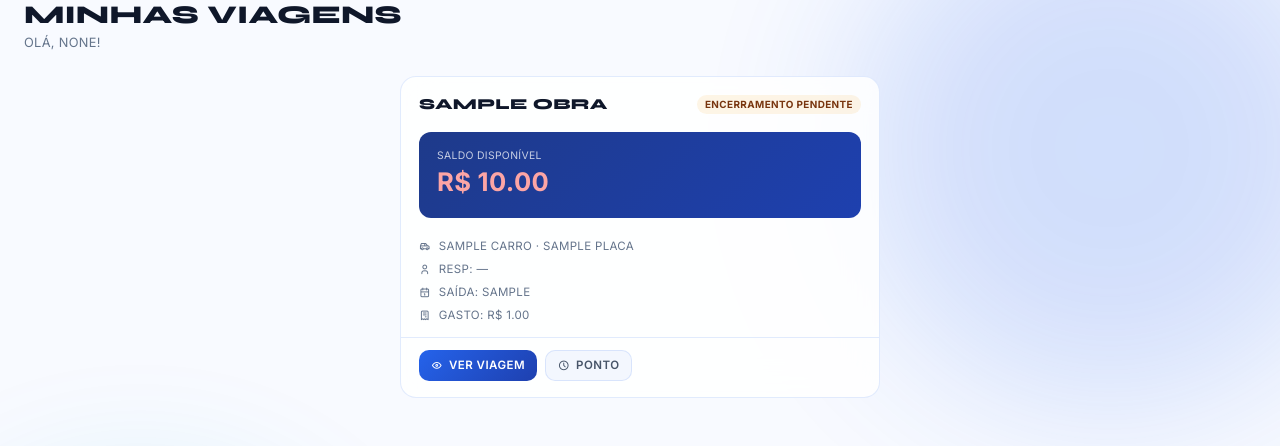
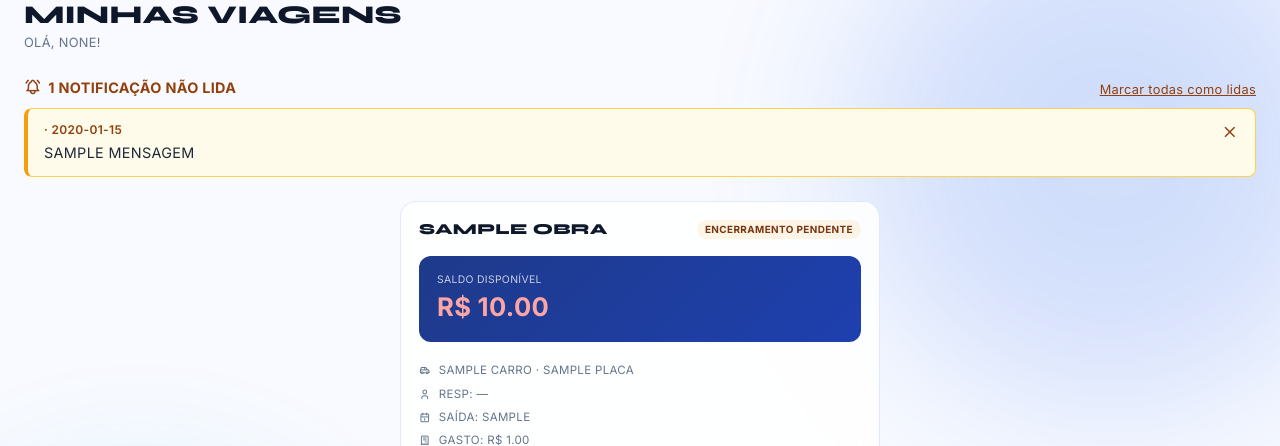
Before and after one commit to josearsilva95/campo, a Flask app: template templates/tecnico/dashboard.html in a window 1280 px wide. Shown: the top 446 px of the page. Run offline with Flask 3, Linux system fonts and the light colour scheme; the template is opened without the code that fills it: most values are stand-ins (such as "Sample title", 1, 10 or a date in 2020); some libraries are stand-ins or nearby versions.

Commit message:
feat: notificacoes no sistema para tecnicos (nova viagem, parada, encerramento)

```diff
--- a/routes/tecnico.py
+++ b/routes/tecnico.py
@@ -8,6 +8,7 @@ from models.gasto import listar_gastos, lancar_gasto, deletar_gasto, upload_foto
 from models.ponto import registrar_ponto, buscar_ponto, historico_pontos, total_horas_viagem
 from models.parada import listar_paradas
 from models.checklist import buscar_checklist, salvar_checklist, CAMPOS_BOOL
+from models.notificacao import buscar_nao_lidas, marcar_todas_lidas, marcar_lida
 
 tecnico_bp = Blueprint("tecnico", __name__, url_prefix="/tecnico")
 
@@ -43,7 +44,22 @@ def verificar_acesso_viagem(viagem_id: str, usuario_id: str):
 def dashboard():
     uid = session["usuario_id"]
     viagens = vm.todas_viagens_do_tecnico(uid)
-    return render_template("tecnico/dashboard.html", viagens=viagens)
+    notificacoes = buscar_nao_lidas(uid)
+    return render_template("tecnico/dashboard.html", viagens=viagens, notificacoes=notificacoes)
+
+
+@tecnico_bp.route("/notificacoes/marcar-lidas", methods=["POST"])
+@requer_login
+def marcar_notificacoes_lidas():
+    marcar_todas_lidas(session["usuario_id"])
+    return redirect(url_for("tecnico.dashboard"))
+
+
+@tecnico_bp.route("/notificacoes/<nid>/lida", methods=["POST"])
+@requer_login
+def marcar_notificacao_lida(nid):
+    marcar_lida(nid)
+    return redirect(request.referrer or url_for("tecnico.dashboard"))
 
 
 # ── Detalhe da viagem ────────────────────────────────────────
--- a/templates/tecnico/dashboard.html
+++ b/templates/tecnico/dashboard.html
@@ -8,6 +8,41 @@
     <p class="page-sub">Olá, {{ session.get('nome') }}!</p>
   </div>
 </div>
+
+{% if notificacoes %}
+<div style="margin-bottom:1.5rem">
+  <div style="display:flex;justify-content:space-between;align-items:center;margin-bottom:.5rem">
+    <h3 style="font-size:.9rem;font-weight:700;color:#92400e;display:flex;align-items:center;gap:.4rem">
+      <i class="ti ti-bell-ringing" style="font-size:1.1rem"></i>
+      {{ notificacoes|length }} notificação{% if notificacoes|length > 1 %}ões{% endif %} não lida{% if notificacoes|length > 1 %}s{% endif %}
+    </h3>
+    <form method="POST" action="{{ url_for('tecnico.marcar_notificacoes_lidas') }}" style="display:inline">
+      <button type="submit" style="background:none;border:none;color:#92400e;font-size:.8rem;cursor:pointer;text-decoration:underline">
+        Marcar todas como lidas
+      </button>
+    </form>
+  </div>
+  {% for n in notificacoes %}
+  <div style="background:#fffbeb;border:1px solid #fcd34d;border-left:4px solid #f59e0b;border-radius:8px;padding:.75rem 1rem;margin-bottom:.5rem;display:flex;justify-content:space-between;align-items:flex-start;gap:.5rem">
+    <div>
+      <div style="font-size:.75rem;color:#92400e;font-weight:600;margin-bottom:.2rem">
+        {% if n.tipo == 'nova_viagem' %}<i class="ti ti-map-pin"></i> Nova Viagem
+        {% elif n.tipo == 'nova_parada' %}<i class="ti ti-route"></i> Nova Parada
+        {% elif n.tipo == 'encerramento_aprovado' %}<i class="ti ti-circle-check"></i> Encerramento Aprovado
+        {% endif %}
+        · {{ n.created_at[:10] }}
+      </div>
+      <div style="font-size:.9rem;color:#1e293b">{{ n.mensagem }}</div>
+    </div>
+    <form method="POST" action="{{ url_for('tecnico.marcar_notificacao_lida', nid=n.id) }}" style="flex-shrink:0">
+      <button type="submit" title="Dispensar" style="background:none;border:none;color:#92400e;cursor:pointer;font-size:1.1rem;line-height:1">
+        <i class="ti ti-x"></i>
+      </button>
+    </form>
+  </div>
+  {% endfor %}
+</div>
+{% endif %}
 
 {% if viagens %}
 <div class="mobile-cards">
```
Also changed, not shown: models/notificacao.py (added, +31 -0 lines), routes/adm.py (+45 -29 lines).
